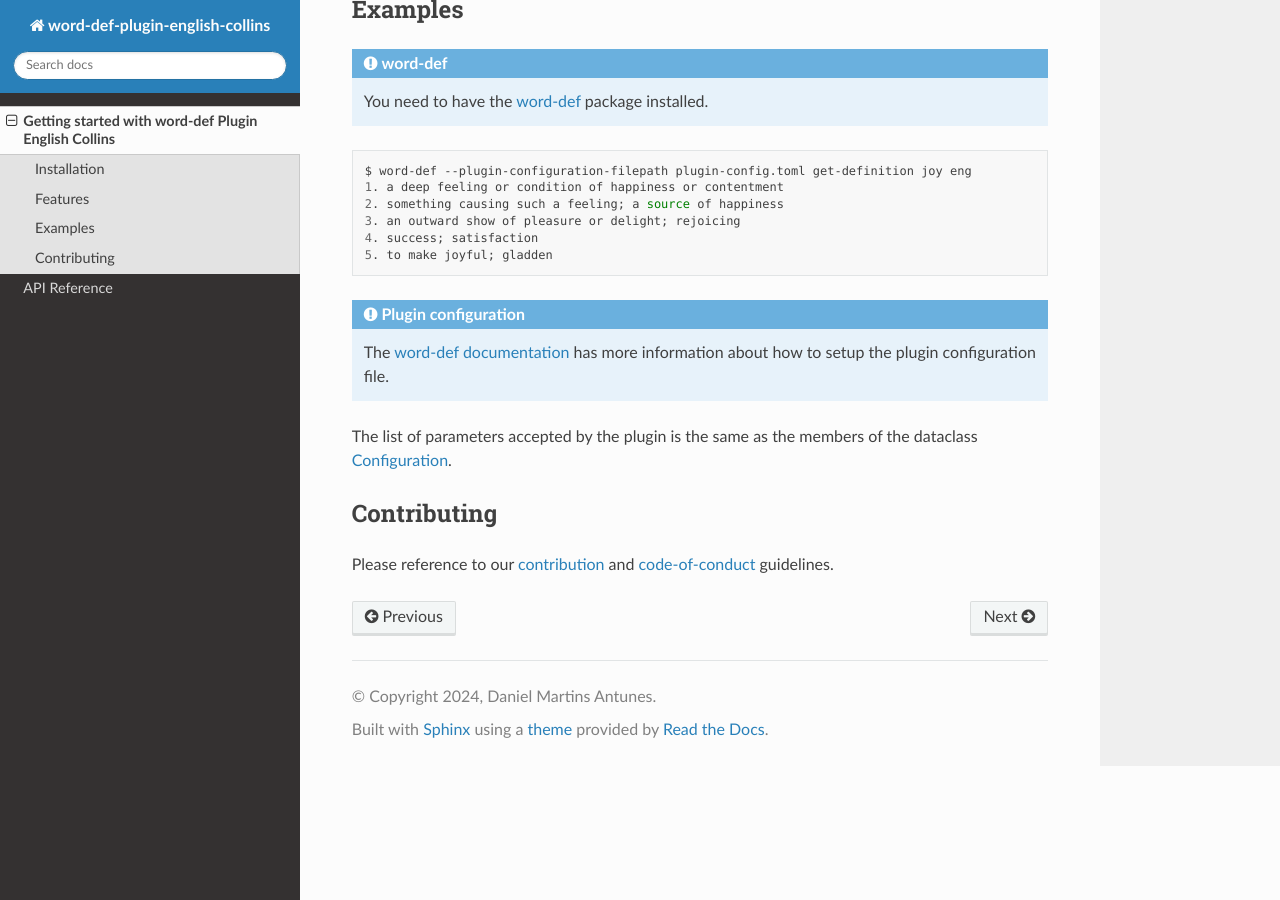
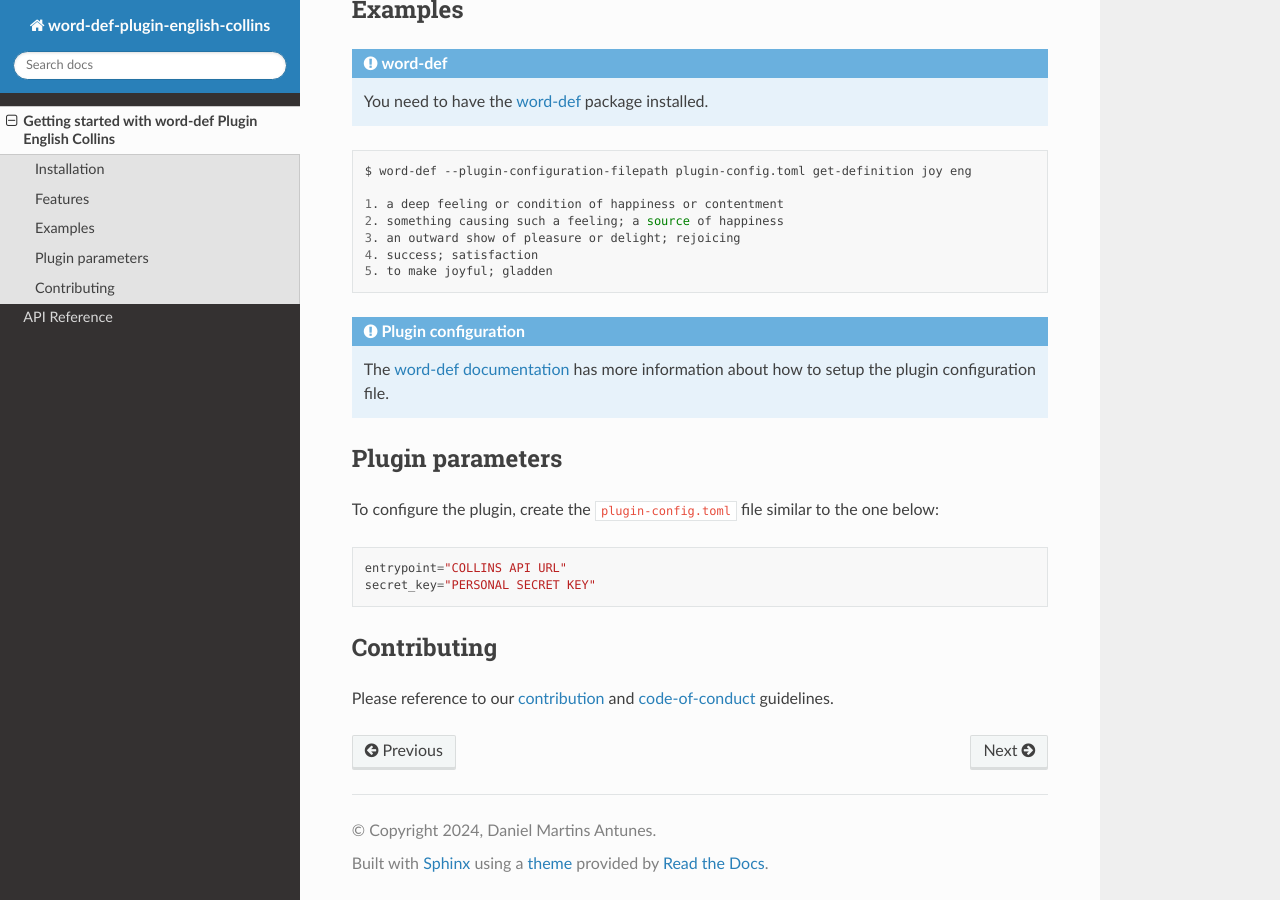
Before and after one commit to danoan/word-def-plugin-english-collins, a Sphinx documentation site: the page built from docs/getting-started.md, in a window 1280 px wide and 900 px high, scrolled down 503 px. Built offline with Sphinx 7.4.7 and the Read the Docs theme 3.1.0, drawn with Linux system fonts in a browser that asks for light colours.

Commit message:
Update documentation

````diff
--- a/docs/getting-started.md
+++ b/docs/getting-started.md
@@ -22,6 +22,7 @@ You need to have the [word-def](https://github.com/danoan/word-def) package inst
 
 ```bash
 $ word-def --plugin-configuration-filepath plugin-config.toml get-definition joy eng
+
 1. a deep feeling or condition of happiness or contentment
 2. something causing such a feeling; a source of happiness
 3. an outward show of pleasure or delight; rejoicing
@@ -33,10 +34,14 @@ $ word-def --plugin-configuration-filepath plugin-config.toml get-definition joy
    The [word-def documentation](https://danoan.github.io/word-def/how-to/setup-a-plugin.html)
    has more information about how to setup the plugin configuration file.
 ```
+## Plugin parameters
 
-The list of parameters accepted by the plugin is the same as the members of the
-dataclass [Configuration](https://danoan.github.io/word-def-plugin-multilanguage-chatgpt/reference/danoan.word_def.plugins.modules.html#danoan.word_def.plugins.modules.english_collins.Configuration).
+To configure the plugin, create the `plugin-config.toml` file similar to the one below:
 
+```toml
+entrypoint="COLLINS API URL"
+secret_key="PERSONAL SECRET KEY"
+```
 
 ## Contributing
 
````
